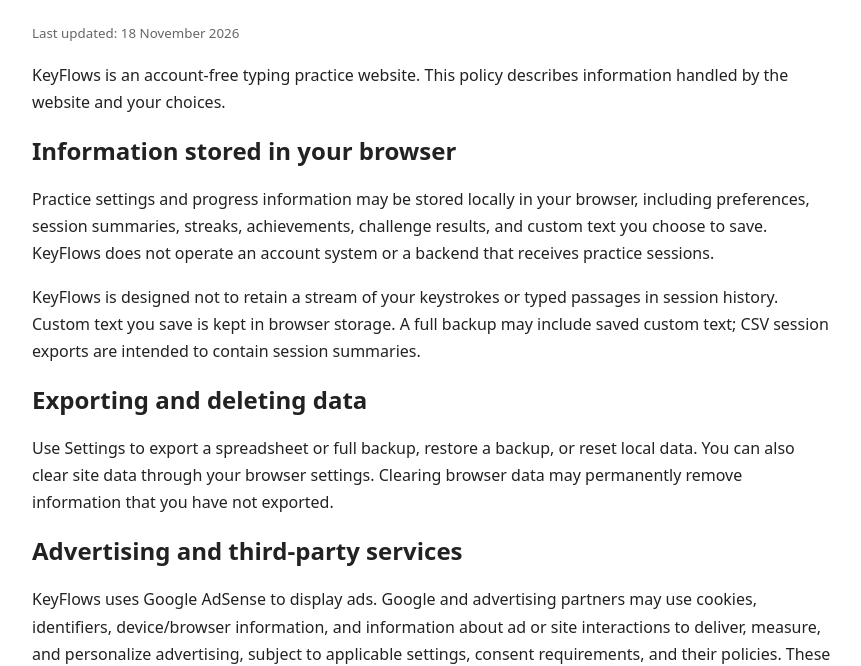
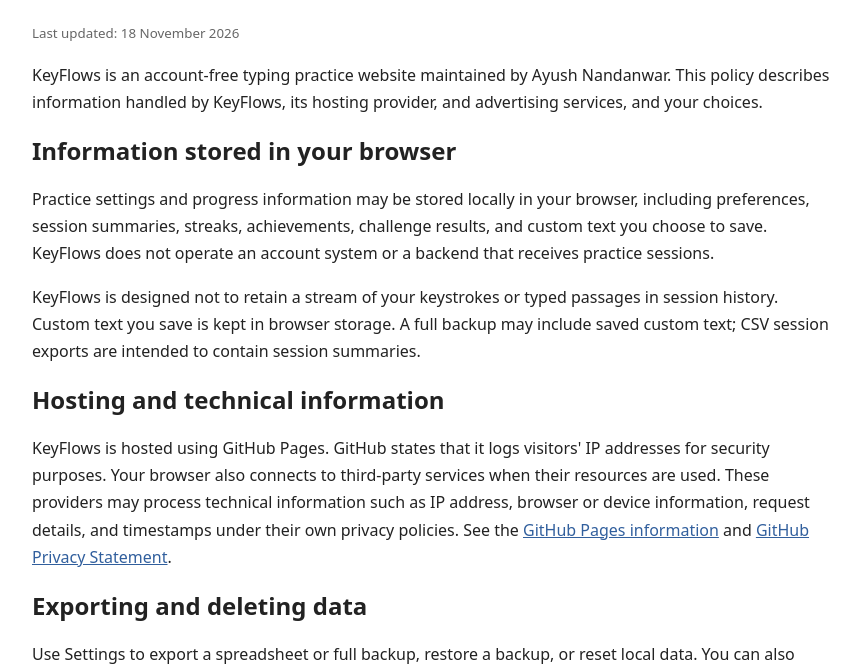
Before and after one commit to keyflows/keyflows.github.io, a plain HTML site: page privacy.html in a window 1280 px wide. Shown: the part 142-808 px from the top of the page, without its empty margins (208-1069 px from the left). Drawn offline with Linux system fonts and the light colour scheme.

Commit message:
Clarify hosting and advertising privacy disclosures

```diff
--- a/privacy.html
+++ b/privacy.html
@@ -1,12 +1,13 @@
 <!doctype html>
-<html lang="en"><head><meta charset="utf-8"><meta name="viewport" content="width=device-width,initial-scale=1"><title>Privacy Policy — KeyFlows</title><meta name="description" content="Privacy practices for KeyFlows typing practice, local browser data, and advertising."><link rel="canonical" href="https://keyflows.github.io/privacy.html"><style>body{font:16px/1.7 system-ui,sans-serif;max-width:800px;margin:3rem auto;padding:0 1.2rem;color:#222}h1,h2{line-height:1.25}a{color:#315f9d}nav{margin:1.5rem 0}small{color:#666}</style></head><body>
+<html lang="en"><head><meta charset="utf-8"><meta name="viewport" content="width=device-width,initial-scale=1"><title>Privacy Policy — KeyFlows</title><meta name="description" content="Privacy practices for KeyFlows typing practice, local browser data, hosting, and advertising."><link rel="canonical" href="https://keyflows.github.io/privacy.html"><style>body{font:16px/1.7 system-ui,sans-serif;max-width:800px;margin:3rem auto;padding:0 1.2rem;color:#222}h1,h2{line-height:1.25}a{color:#315f9d}nav{margin:1.5rem 0}small{color:#666}</style></head><body>
 <nav><a href="/">← KeyFlows</a> · <a href="about.html">About</a> · <a href="terms.html">Terms</a> · <a href="contact.html">Contact</a></nav>
 <h1>Privacy Policy</h1><p><small>Last updated: 18 November 2026</small></p>
-<p>KeyFlows is an account-free typing practice website. This policy describes information handled by the website and your choices.</p>
+<p>KeyFlows is an account-free typing practice website maintained by Ayush Nandanwar. This policy describes information handled by KeyFlows, its hosting provider, and advertising services, and your choices.</p>
 <h2>Information stored in your browser</h2><p>Practice settings and progress information may be stored locally in your browser, including preferences, session summaries, streaks, achievements, challenge results, and custom text you choose to save. KeyFlows does not operate an account system or a backend that receives practice sessions.</p><p>KeyFlows is designed not to retain a stream of your keystrokes or typed passages in session history. Custom text you save is kept in browser storage. A full backup may include saved custom text; CSV session exports are intended to contain session summaries.</p>
+<h2>Hosting and technical information</h2><p>KeyFlows is hosted using GitHub Pages. GitHub states that it logs visitors' IP addresses for security purposes. Your browser also connects to third-party services when their resources are used. These providers may process technical information such as IP address, browser or device information, request details, and timestamps under their own privacy policies. See the <a href="https://docs.github.com/en/pages/getting-started-with-github-pages/what-is-github-pages">GitHub Pages information</a> and <a href="https://docs.github.com/en/site-policy/privacy-policies/github-general-privacy-statement">GitHub Privacy Statement</a>.</p>
 <h2>Exporting and deleting data</h2><p>Use Settings to export a spreadsheet or full backup, restore a backup, or reset local data. You can also clear site data through your browser settings. Clearing browser data may permanently remove information that you have not exported.</p>
-<h2>Advertising and third-party services</h2><p>KeyFlows uses Google AdSense to display ads. Google and advertising partners may use cookies, identifiers, device/browser information, and information about ad or site interactions to deliver, measure, and personalize advertising, subject to applicable settings, consent requirements, and their policies. These services are operated by third parties; KeyFlows does not control their processing.</p><p>Review <a href="https://policies.google.com/technologies/ads">Google advertising technologies</a> and <a href="https://myadcenter.google.com/">Google My Ad Center</a> for information and controls.</p>
+<h2>Advertising and third-party services</h2><p>KeyFlows has integrated Google AdSense advertising code. If advertising is enabled and served, Google and its advertising partners may use cookies, identifiers, device/browser information, IP address, and information about ad or site interactions to deliver, measure, and personalize advertising, subject to applicable settings, consent requirements, and their policies. These services are operated by third parties; KeyFlows does not control their processing.</p><p>Review <a href="https://policies.google.com/technologies/ads">Google advertising technologies</a>, <a href="https://myadcenter.google.com/">Google My Ad Center</a>, and <a href="https://policies.google.com/privacy">Google's Privacy Policy</a> for information and controls.</p>
 <h2>Cookies and browser technologies</h2><p>Core features use browser storage. Advertising services may use cookies or similar technologies. Browser controls can clear or restrict these technologies, though doing so may affect saved practice data or ad preferences.</p>
 <h2>Children</h2><p>KeyFlows is a general-purpose typing practice website and is not specifically directed at children. Please contact the site operator if you believe a child has shared personal information through an external communication channel.</p>
 <h2>Security and sensible use</h2><p>Browser-stored information is subject to the security of your device and browser profile. Do not use custom text or browser storage for passwords, financial information, or sensitive personal data. KeyFlows cannot guarantee uninterrupted service or prevent browser data loss.</p>
-<h2>Changes and contact</h2><p>This policy may change as the product evolves. For privacy questions, use the developer's contact routes on the <a href="contact.html">Contact page</a>. Avoid sharing sensitive information in public issue trackers.</p></body></html>
+<h2>Changes and contact</h2><p>This policy may change as the product evolves. For privacy questions or requests, use the developer's contact routes on the <a href="contact.html">Contact page</a>. Avoid sharing sensitive information in public issue trackers.</p></body></html>
```
